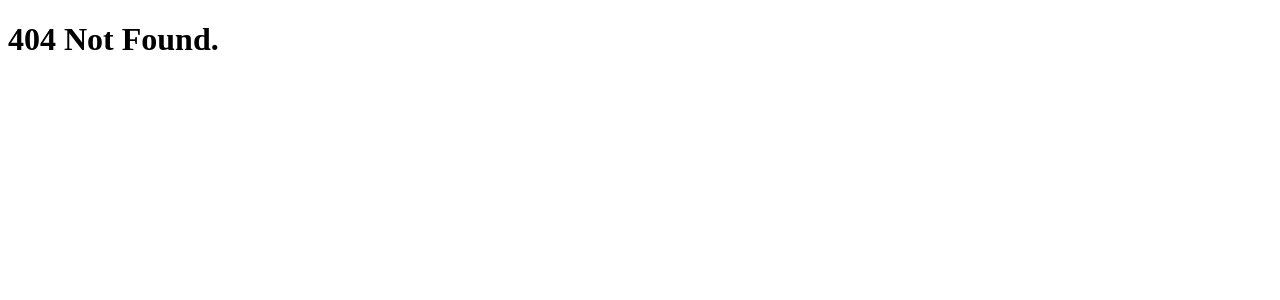
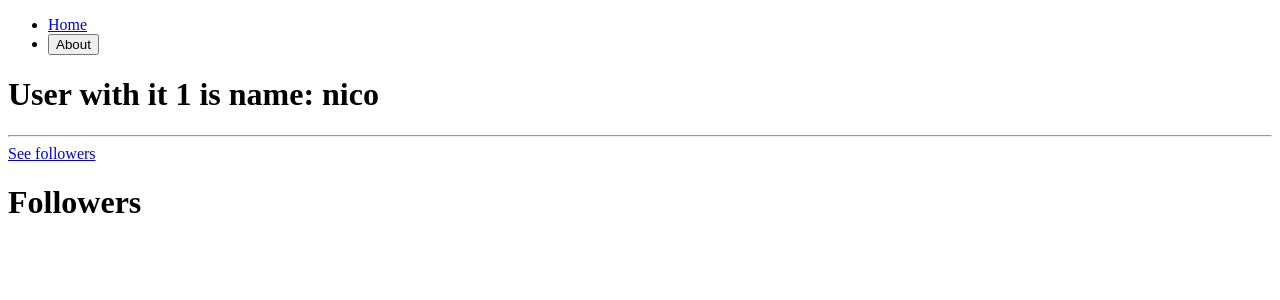
Before and after one commit to jiwonmik/React-Router-Dom-V6, a React (Create React App) app: page /users/1/followers in a window 1280 px wide. Before the commit this address had no page. Shown: the top 300 px of the page. Built offline with nearby package versions, Linux system fonts and the light colour scheme.

Commit message:
feat: use Outlet for rendering children

```diff
--- /dev/null
+++ b/src/screens/users/Followers.tsx
@@ -0,0 +1,5 @@
+function Followers(){
+    return <h1>Followers</h1>;
+};
+
+export default Followers;
--- a/src/screens/users/User.tsx
+++ b/src/screens/users/User.tsx
@@ -1,9 +1,16 @@
-import { useParams } from "react-router-dom";
+import { useParams, Outlet, Link } from "react-router-dom";
 import { users } from "../../db";
 
 function User(){
     const { userId } = useParams();
-    return <h1>User with it {userId} is name: {users[Number(userId)-1].name}</h1>
+    return (
+        <>
+            <h1>User with it {userId} is name: {users[Number(userId)-1].name}</h1>
+            <hr />
+            <Link to="followers">See followers</Link>
+            <Outlet />
+        </>
+    );
 };
 
 export default User;
```
Also changed, not shown: src/Router.tsx (+7 -10 lines).
